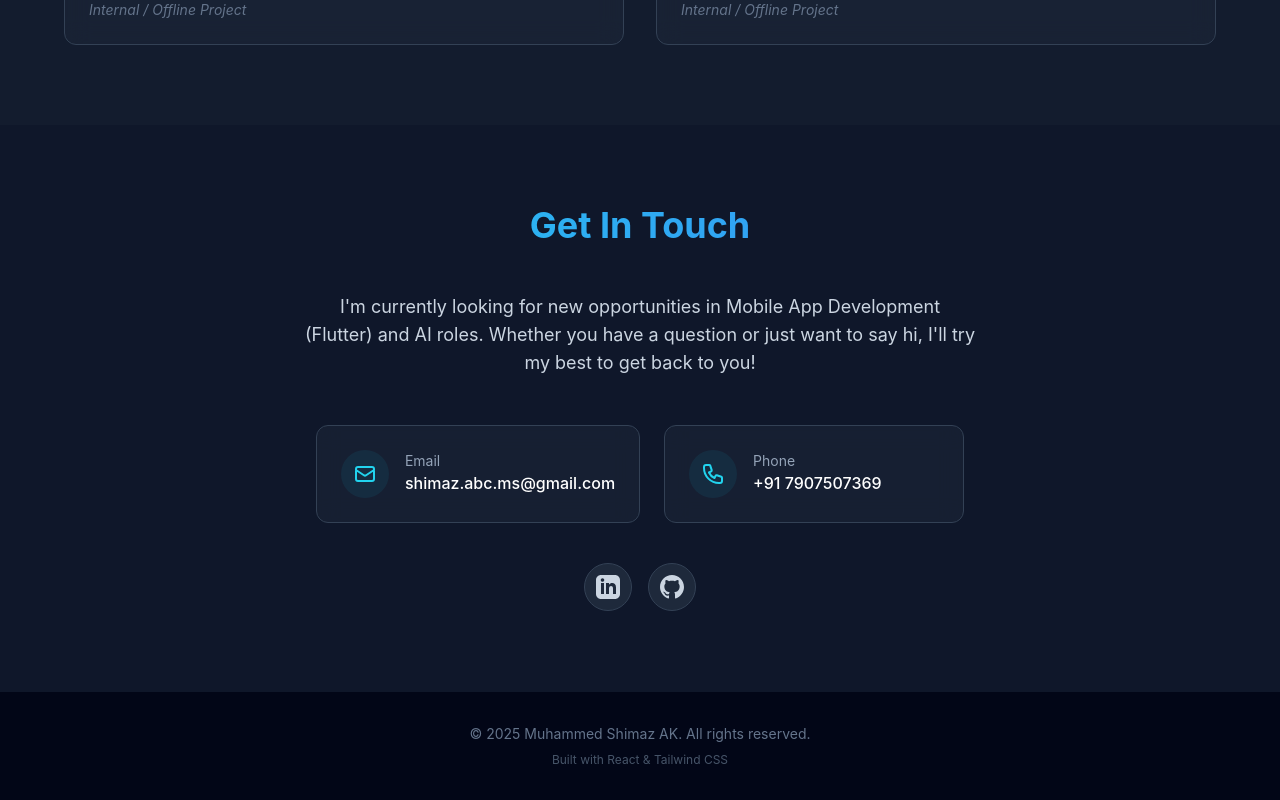
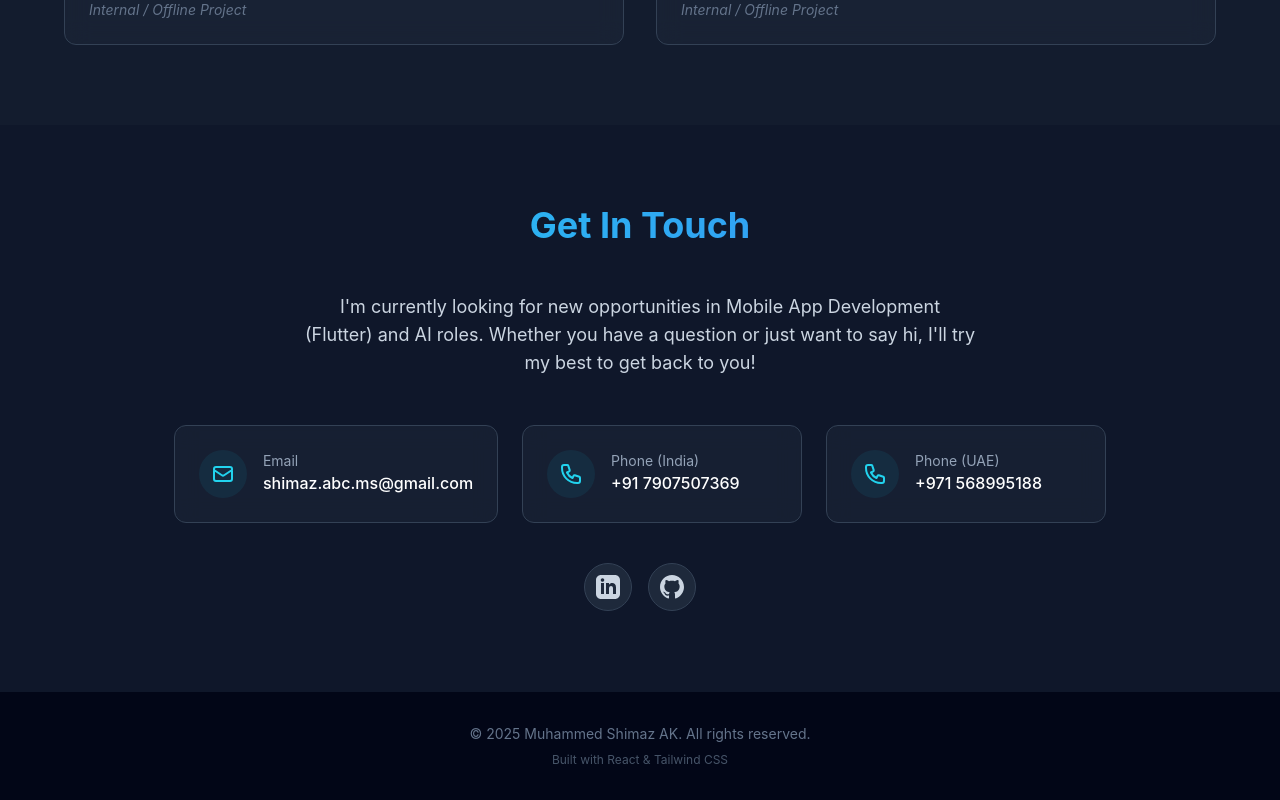
Before and after one commit to Mshimaz/portfolio, a React (Vite) app: page / in a window 1280 px wide. Shown: the part 3341-4141 px from the top of the page. Built offline with nearby package versions, Linux system fonts and the light colour scheme.

Commit message:
Add UAE phone number

```diff
--- a/src/components/Contact.jsx
+++ b/src/components/Contact.jsx
@@ -23,7 +23,7 @@ const Contact = () => {
                     transition={{ duration: 0.5 }}
                     className="flex flex-col gap-6 items-center"
                 >
-                    <div className="flex flex-col md:flex-row gap-6">
+                    <div className="flex flex-col md:flex-row flex-wrap justify-center gap-6">
                         <a
                             href={`mailto:${PERSONAL_INFO.email}`}
                             className="glass-card flex items-center gap-4 hover:border-cyan-400 text-left min-w-[300px] cursor-pointer"
@@ -39,14 +39,27 @@ const Contact = () => {
 
                         <a
                             href={`tel:${PERSONAL_INFO.phone}`}
-                            className="glass-card flex items-center gap-4 hover:border-cyan-400 text-left min-w-[300px] cursor-pointer"
+                            className="glass-card flex items-center gap-4 hover:border-cyan-400 text-left min-w-[280px] cursor-pointer"
                         >
                             <div className="p-3 bg-cyan-900/30 rounded-full text-cyan-400">
                                 <svg className="w-6 h-6" fill="none" stroke="currentColor" viewBox="0 0 24 24"><path strokeLinecap="round" strokeLinejoin="round" strokeWidth="2" d="M3 5a2 2 0 012-2h3.28a1 1 0 01.948.684l1.498 4.493a1 1 0 01-.502 1.21l-2.257 1.13a11.042 11.042 0 005.516 5.516l1.13-2.257a1 1 0 011.21-.502l4.493 1.498a1 1 0 01.684.949V19a2 2 0 01-2 2h-1C9.716 21 3 14.284 3 6V5z"></path></svg>
                             </div>
                             <div>
-                                <p className="text-slate-400 text-sm">Phone</p>
+                                <p className="text-slate-400 text-sm">Phone (India)</p>
                                 <p className="text-white font-medium">{PERSONAL_INFO.phone}</p>
+                            </div>
+                        </a>
+
+                        <a
+                            href={`tel:${PERSONAL_INFO.phone2}`}
+                            className="glass-card flex items-center gap-4 hover:border-cyan-400 text-left min-w-[280px] cursor-pointer"
+                        >
+                            <div className="p-3 bg-cyan-900/30 rounded-full text-cyan-400">
+                                <svg className="w-6 h-6" fill="none" stroke="currentColor" viewBox="0 0 24 24"><path strokeLinecap="round" strokeLinejoin="round" strokeWidth="2" d="M3 5a2 2 0 012-2h3.28a1 1 0 01.948.684l1.498 4.493a1 1 0 01-.502 1.21l-2.257 1.13a11.042 11.042 0 005.516 5.516l1.13-2.257a1 1 0 011.21-.502l4.493 1.498a1 1 0 01.684.949V19a2 2 0 01-2 2h-1C9.716 21 3 14.284 3 6V5z"></path></svg>
+                            </div>
+                            <div>
+                                <p className="text-slate-400 text-sm">Phone (UAE)</p>
+                                <p className="text-white font-medium">{PERSONAL_INFO.phone2}</p>
                             </div>
                         </a>
                     </div>
--- a/src/data.js
+++ b/src/data.js
@@ -6,6 +6,7 @@ export const PERSONAL_INFO = {
   bio: "Passionate Software Engineer specializing in building scalable applications, cross-platform solutions, and exploring the frontiers of AI. Experienced in full-stack development, real-time systems, and creating intuitive user experiences.",
   email: "shimaz.abc.ms@gmail.com",
   phone: "+91 7907507369",
+  phone2: "+971 568995188",
   linkedin: "https://www.linkedin.com/in/muhammedshimaz",
   github: "https://github.com/Mshimaz",
   image: profileImg,
```
